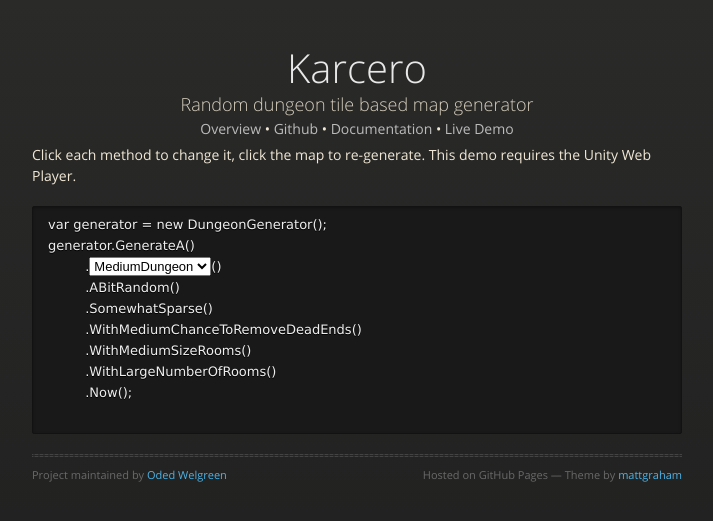
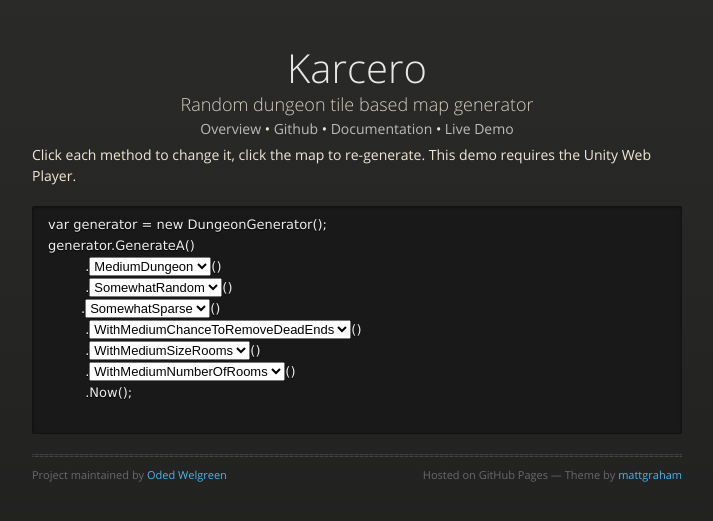
Before and after one commit to odedw/karcero, a Jekyll site: the page built from demo/index.html, in a window 1280 px wide. Shown: the top 521 px of the page, without its empty margins (283-996 px from the left). Built offline with Jekyll 4.4.1, drawn with Linux system fonts in a browser that asks for light colours; nearby versions of some CDN libraries; Markdown is read by kramdown in place of the engine named in the settings; comment, search, counter and statistics services are not loaded; some of the changed lines change nothing that is shown.

Commit message:
Update index.html

```diff
--- a/demo/index.html
+++ b/demo/index.html
@@ -9,13 +9,41 @@
     <pre><code>var generator = new DungeonGenerator<Cell>();
 generator.GenerateA()
          .<select>
-             <option selected>MediumDungeon</option>
+            <option>TinyDungeon</option>
+            <option>SmallDungeon</option>
+            <option selected>MediumDungeon</option>
+            <option>LargeDungeon</option>
+            <option>HugeDungeon</option>
          </select>()
-         .ABitRandom()
-         .SomewhatSparse()
-         .WithMediumChanceToRemoveDeadEnds()
-         .WithMediumSizeRooms()
-         .WithLargeNumberOfRooms()
+         .<select>
+            <option>NotRandom</option>
+            <option>ABitRandom</option>
+            <option selected>SomewhatRandom</option>
+            <option>VeryRandom</option>
+         </select>()
+        .<select>
+            <option>NotSparse</option>
+            <option>ABitSparse</option>
+            <option selected>SomewhatSparse</option>
+            <option>VerySparse</option>
+         </select>()
+         .<select>
+            <option>DontRemoveDeadEnds</option>
+            <option>WithSmallChanceToRemoveDeadEnds</option>
+            <option selected>WithMediumChanceToRemoveDeadEnds</option>
+            <option>WithBigChanceToRemoveDeadEnds</option>
+            <option>RemoveAllDeadEnds</option>
+         </select>()
+         .<select>
+            <option>WithSmallSizeRooms</option>
+            <option selected>WithMediumSizeRooms</option>
+            <option>WithLargeSizeRooms</option>
+         </select>()
+         .<select>
+            <option>WithSmallNumberOfRooms</option>
+            <option selected>WithMediumNumberOfRooms</option>
+            <option>WithLargeNumberOfRooms</option>
+         </select>()
          .Now();
             </code></pre>
 </div>
```
